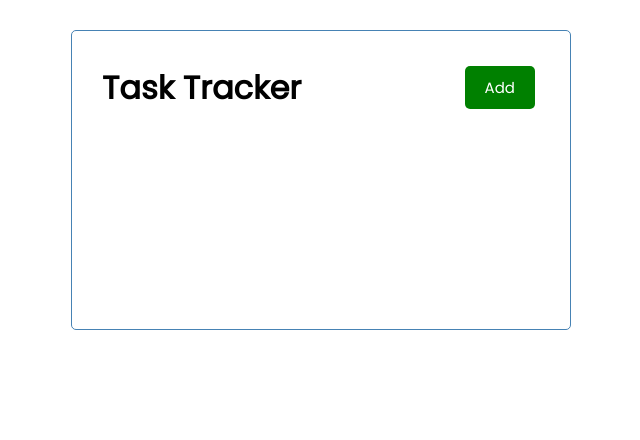
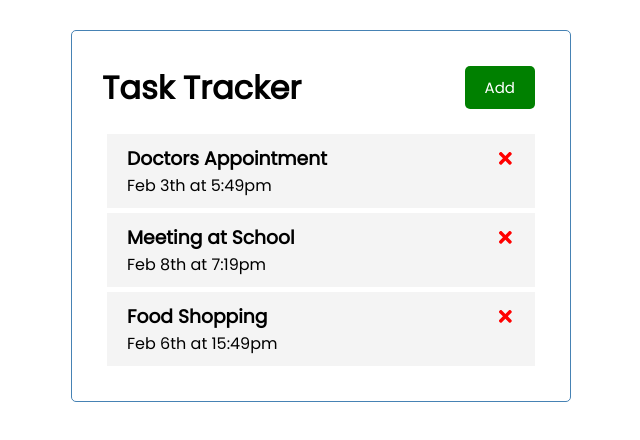
Before and after one commit to nekohakum/Task-Tracker, a React (Create React App) app: page / in a window 1280 px wide. Shown: the top 440 px of the page, without its empty margins (319-959 px from the left). Built offline with nearby package versions, Linux system fonts and the light colour scheme.

Commit message:
Using simple data to complete the deletion of tasks

```diff
--- a/src/App.js
+++ b/src/App.js
@@ -1,10 +1,42 @@
 import Header from "./components/Header";
+import Tasks from "./components/Tasks";
+import { useState } from "react";
 import "./index.css";
 
 const App = () => {
+     const [tasks, setTasks] = useState([
+          {
+               id: 1,
+               text: "Doctors Appointment",
+               day: "Feb 3th at 5:49pm",
+               reminder: true,
+          },
+          {
+               id: 2,
+               text: "Meeting at School",
+               day: "Feb 8th at 7:19pm",
+               reminder: true,
+          },
+          {
+               id: 3,
+               text: "Food Shopping",
+               day: "Feb 6th at 15:49pm",
+               reminder: false,
+          },
+     ]);
+
+     const deleteTask = (id) => {
+          setTasks(tasks.filter((task) => task.id !== id));
+     };
+
      return (
           <div className="container">
                <Header title="Task Tracker" />
+               {tasks.length > 0 ? (
+                    <Tasks tasks={tasks} onDelete={deleteTask} />
+               ) : (
+                    "No Tasks To Show"
+               )}
           </div>
      );
 };
--- /dev/null
+++ b/src/components/Task.js
@@ -0,0 +1,18 @@
+import { FaTimes } from "react-icons/fa";
+
+const Task = ({ key, task, onDelete }) => {
+     return (
+          <div className="task">
+               <h3>
+                    {task.text}{" "}
+                    <FaTimes
+                         style={{ color: "red", cursor: "pointer" }}
+                         onClick={() => onDelete(task.id)}
+                    />
+               </h3>
+               <p> {task.day}</p>
+          </div>
+     );
+};
+
+export default Task;
--- /dev/null
+++ b/src/components/Tasks.js
@@ -0,0 +1,13 @@
+import Task from "./Task";
+
+const Tasks = ({ tasks, onDelete }) => {
+     return (
+          <>
+               {tasks.map((task) => (
+                    <Task key={task.id} task={task} onDelete={onDelete} />
+               ))}
+          </>
+     );
+};
+
+export default Tasks;
```
Also changed, not shown: 1 other file (tests, documents, lock files or other folders).
